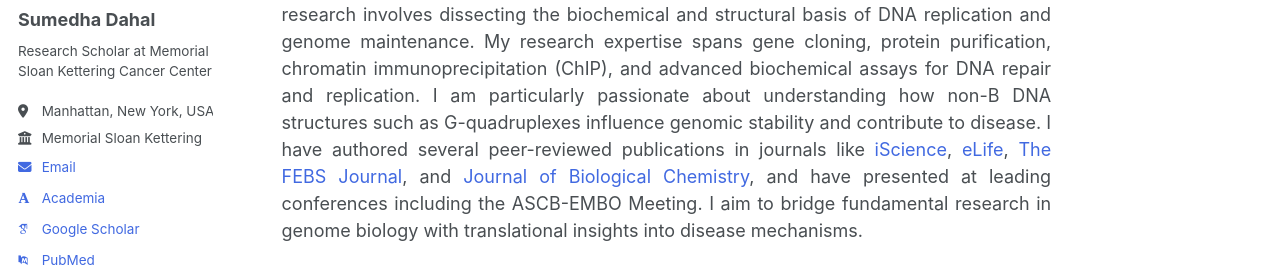
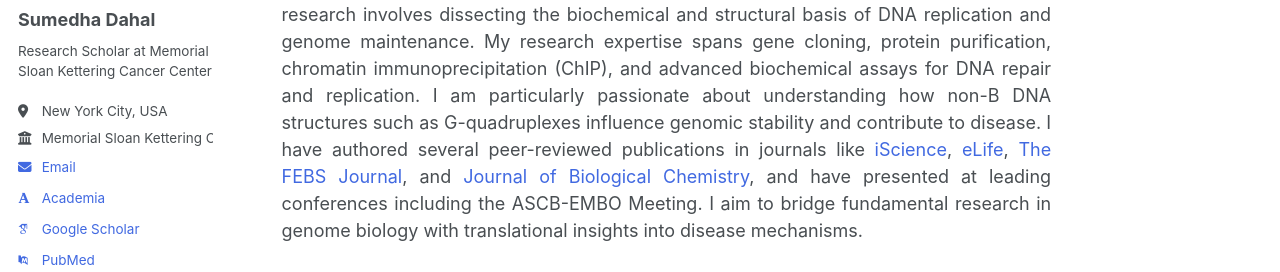
Before and after one commit to Sumu54/Sumu54.github.io, a Jekyll site: the page built from _pages/about.md, in a window 1280 px wide. Shown: the part 275-547 px from the top of the page. Built offline with Jekyll 4.4.1, drawn with Linux system fonts in a browser that asks for light colours; some web fonts are replaced.

Commit message:
Update _config.yml

```diff
--- a/_config.yml
+++ b/_config.yml
@@ -26,8 +26,8 @@ author:
   name             : "Sumedha Dahal"
   pronouns         : # example: "she/her"
   bio              : "Research Scholar at Memorial Sloan Kettering Cancer Center"
-  location         : "Manhattan, New York, USA"
-  employer         : "Memorial Sloan Kettering"
+  location         : "New York City, USA"
+  employer         : "Memorial Sloan Kettering Cancer Center"
   uri              : # URL
   email            : "none@example.org"
 
```
